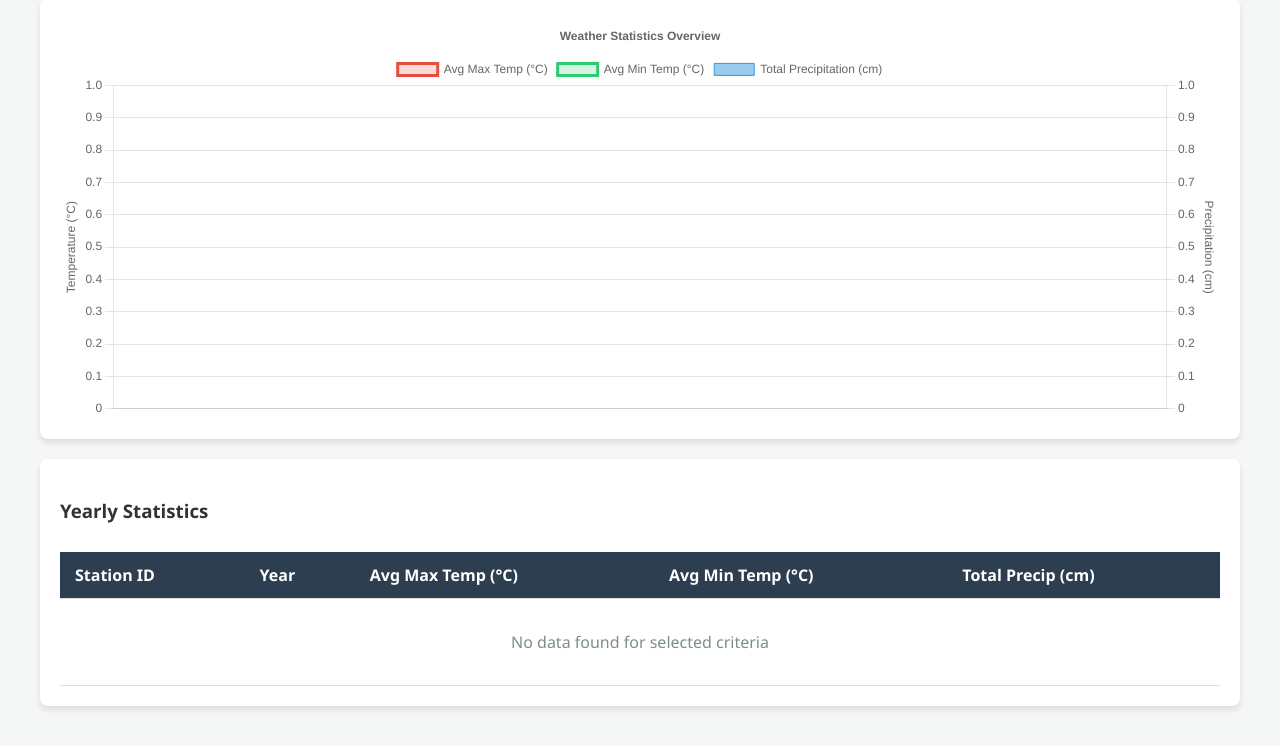
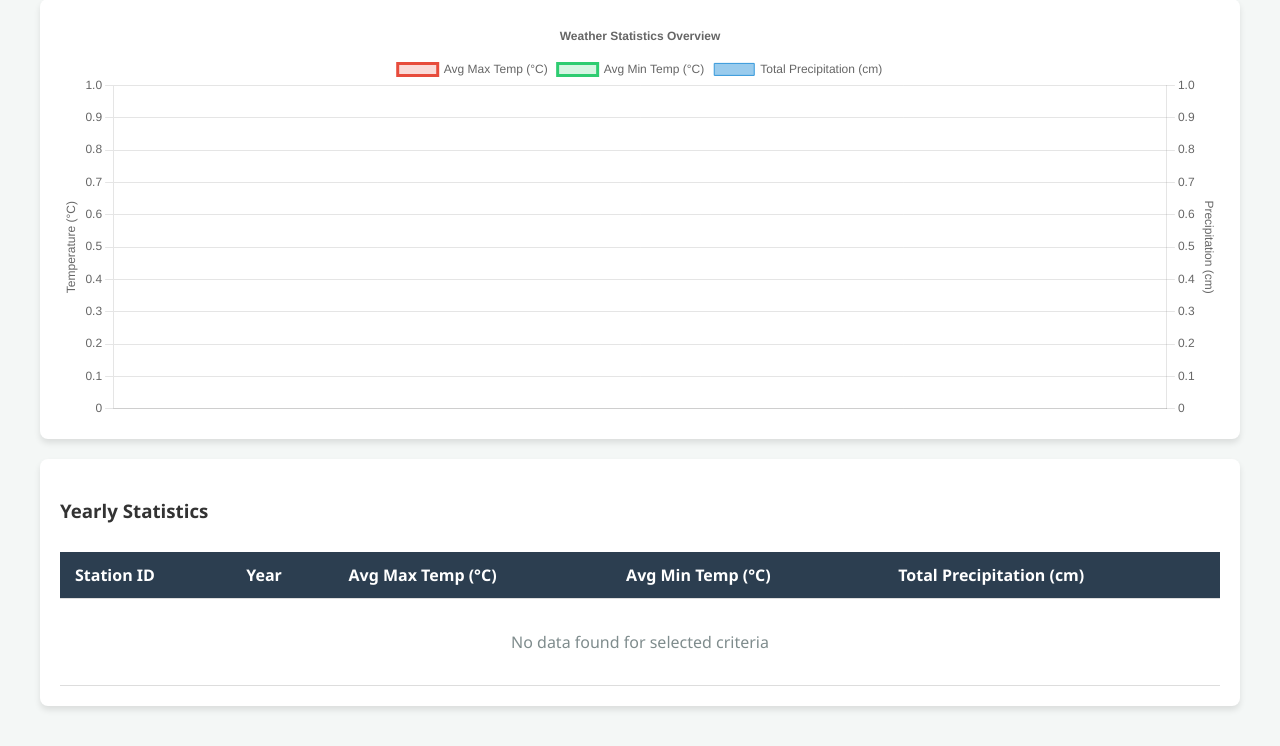
Before and after one commit to shamil-k/weather-crop-data-api, a FastAPI app: page / in a window 1280 px wide. Shown: the part 216-962 px from the top of the page. Run offline with FastAPI, Linux system fonts and the light colour scheme; data that the repository does not hold is empty.

Commit message:
fix: represenation Total accumulated precipitation (in centimeters)

```diff
--- a/app/templates/index.html
+++ b/app/templates/index.html
@@ -222,7 +222,7 @@
                     <th>Year</th>
                     <th>Avg Max Temp (°C)</th>
                     <th>Avg Min Temp (°C)</th>
-                    <th>Total Precip (cm)</th>
+                    <th>Total Precipitation (cm)</th>
                 `;
             }
         }
```
Also changed, not shown: app/artifacts/snapshot/ui.png.
